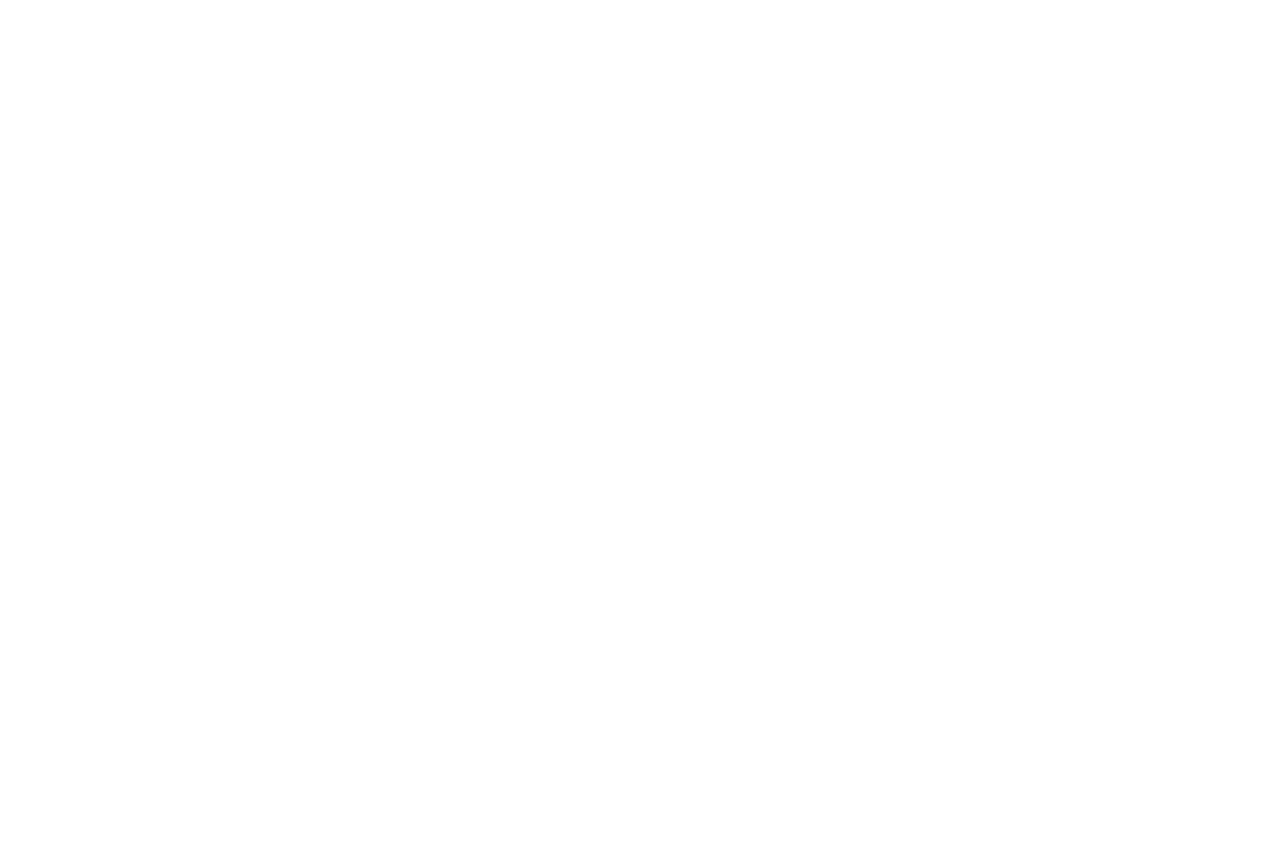
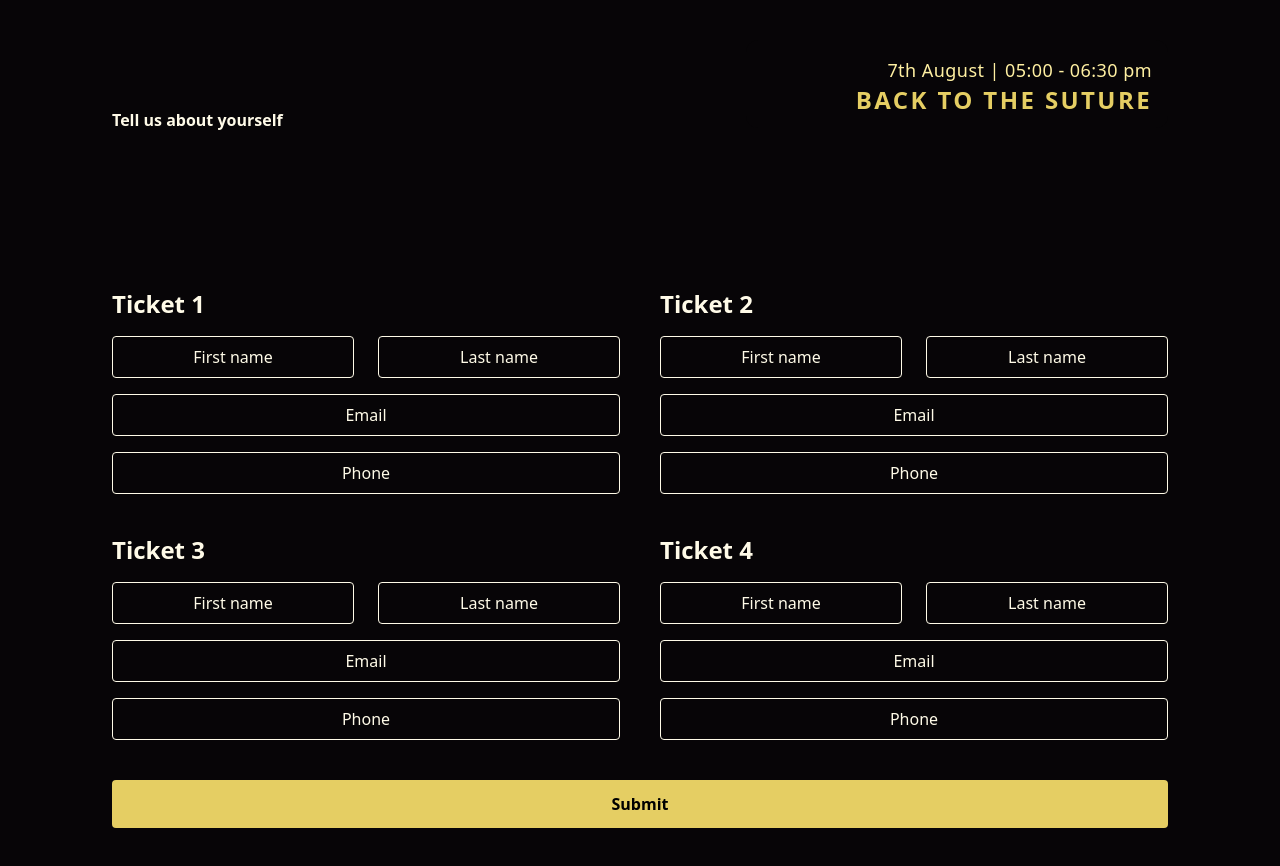
Before and after one commit to yousongsun/ticketing-system, a React (Vite) app in the folder packages/frontend/: page /user-detail in a window 1280 px wide. Before the commit this address had no page. Before the commit the page ends 800 px from the top, so only its background shows below. Built offline with nearby package versions, Linux system fonts and the light colour scheme.

Commit message:
feat: created user detail page to handle multiple tickets validation and layout

```diff
--- a/packages/frontend/src/App.tsx
+++ b/packages/frontend/src/App.tsx
@@ -1,6 +1,7 @@
 import type React from 'react';
 import { useState } from 'react';
 import { Link, Route, Routes } from 'react-router';
+import UserDetail from './UserDetail';
 import { Button } from './components/Button';
 
 import { useDispatch, useSelector } from 'react-redux';
@@ -35,6 +36,7 @@ const App: React.FC = () => {
             </Link>
           }
         />
+        <Route path="/user-detail" element={<UserDetail />} />
       </Routes>
     </>
   );
--- /dev/null
+++ b/packages/frontend/src/UserDetail.tsx
@@ -0,0 +1,132 @@
+import type React from 'react';
+import { useState } from 'react';
+import { TicketForm } from './components/TicketForm';
+
+type FormData = {
+  firstName: string;
+  lastName: string;
+  email: string;
+  phone: string;
+};
+
+type FormDataWithId = FormData & { id: string };
+
+const initialFormState: FormData = {
+  firstName: '',
+  lastName: '',
+  email: '',
+  phone: '',
+};
+
+const initialFormStateWithId = (id: string): FormDataWithId => ({
+  ...initialFormState,
+  id,
+});
+
+const UserDetail: React.FC = () => {
+  const [numberOfSeats] = useState(4); // number of seats
+  const [formStates, setFormStates] = useState<FormDataWithId[]>(
+    Array.from({ length: numberOfSeats }, (_, i) =>
+      initialFormStateWithId(`ticket-${Date.now()}-${i}`),
+    ),
+  );
+  const [errors, setErrors] = useState<
+    Partial<Record<keyof FormData, string>>[]
+  >([]);
+  const [submitted, setSubmitted] = useState(false);
+
+  const validateForm = (data: FormData) => {
+    const newErrors: Partial<Record<keyof FormData, string>> = {};
+    if (!data.firstName) newErrors.firstName = 'First name is required';
+    if (!data.lastName) newErrors.lastName = 'Last name is required';
+    if (!data.email) newErrors.email = 'Email is required';
+    else if (!/\S+@\S+\.\S+/.test(data.email))
+      newErrors.email = 'Invalid email format';
+    if (!data.phone) newErrors.phone = 'Phone number is required';
+    return newErrors;
+  };
+
+  const handleInputChange = (
+    e: React.ChangeEvent<HTMLInputElement>,
+    index: number,
+  ) => {
+    const { name, value } = e.target;
+    setFormStates((prev) =>
+      prev.map((form, i) => (i === index ? { ...form, [name]: value } : form)),
+    );
+  };
+
+  const handleSubmitAll = (e: React.FormEvent) => {
+    e.preventDefault();
+    const validationResults = formStates.map(validateForm);
+    setErrors(validationResults);
+
+    const hasErrors = validationResults.some(
+      (res) => Object.keys(res).length > 0,
+    );
+    if (!hasErrors) {
+      console.log('All forms submitted:', formStates);
+      setSubmitted(true);
+    } else {
+      setSubmitted(false);
+    }
+  };
+
+  return (
+    <form
+      onSubmit={handleSubmitAll}
+      className="min-h-screen bg-[#070507] flex flex-col items-center justify-center p-8 relative overflow-hidden"
+    >
+      <div className="max-w-6xl w-full p-2 relative z-10">
+        <div className="flex justify-between items-end px-10 mb-40">
+          <h1 className="text-[#FFFBE8] font-bold leading-none">
+            Tell us about yourself
+          </h1>
+
+          <div className="w-[40%] bg-[#070507] rounded-xl p-4 flex flex-col gap-y-2 justify-end">
+            <div className="flex flex-col items-end justify-end">
+              <h2 className="text-[#FFF0A2] text-lg tracking-wide text-right mb-1">
+                7th August | 05:00 - 06:30 pm
+              </h2>
+              <h1 className="text-[#E5CE63] font-black text-2xl tracking-widest text-right leading-none">
+                BACK TO THE SUTURE
+              </h1>
+            </div>
+          </div>
+        </div>
+
+        <div className="grid grid-cols-1 md:grid-cols-2 gap-10 px-10">
+          {formStates.map((data, i) => (
+            <div key={data.id}>
+              <h2 className="text-[#FFFBE8] font-semibold text-2xl mb-4">
+                Ticket {i + 1}
+              </h2>
+              <TicketForm
+                data={data}
+                errors={errors[i] || {}}
+                onChange={handleInputChange}
+                index={i}
+              />
+            </div>
+          ))}
+        </div>
+
+        <div className="mt-10 px-10">
+          <button
+            type="submit"
+            className="w-full py-3 rounded font-bold transition bg-[#E5CE63] text-black hover:bg-[#FFF0A2]"
+          >
+            Submit
+          </button>
+          {submitted && (
+            <p className="text-green-500 mt-4 font-semibold">
+              All forms submitted successfully!
+            </p>
+          )}
+        </div>
+      </div>
+    </form>
+  );
+};
+
+export default UserDetail;
--- a/packages/frontend/src/components/TicketForm/TicketForm.tsx
+++ b/packages/frontend/src/components/TicketForm/TicketForm.tsx
@@ -1,5 +1,4 @@
 import type React from 'react';
-import { useState } from 'react';
 
 type FormData = {
   firstName: string;
@@ -8,82 +7,43 @@ type FormData = {
   phone: string;
 };
 
-const initialFormState: FormData = {
-  firstName: '',
-  lastName: '',
-  email: '',
-  phone: '',
+type TicketFormProps = {
+  data: FormData;
+  errors: Partial<Record<keyof FormData, string>>;
+  onChange: (e: React.ChangeEvent<HTMLInputElement>, index: number) => void;
+  index: number;
 };
 
-export const TicketForm: React.FC = () => {
-  const [formData, setFormData] = useState<FormData>(initialFormState);
-  const [errors, setErrors] = useState<Partial<Record<keyof FormData, string>>>(
-    {},
-  );
-  const [submitted, setSubmitted] = useState(false);
-
-  const validateForm = (data: FormData) => {
-    const newErrors: Partial<Record<keyof FormData, string>> = {};
-    if (!data.firstName) newErrors.firstName = 'First name is required';
-    if (!data.lastName) newErrors.lastName = 'Last name is required';
-    if (!data.email) newErrors.email = 'Email is required';
-    else if (!/\S+@\S+\.\S+/.test(data.email))
-      newErrors.email = 'Invalid email format';
-    if (!data.phone) newErrors.phone = 'Phone number is required';
-    return newErrors;
-  };
-
-  const handleChange = (e: React.ChangeEvent<HTMLInputElement>) => {
-    const { name, value } = e.target;
-    setFormData((prev) => ({ ...prev, [name]: value }));
-  };
-
-  const handleSubmit = (e: React.FormEvent) => {
-    e.preventDefault();
-    const validationErrors = validateForm(formData);
-    if (Object.keys(validationErrors).length > 0) {
-      setErrors(validationErrors);
-      setSubmitted(false);
-    } else {
-      setErrors({});
-      setSubmitted(true);
-      console.log('Form submitted:', formData);
-      setFormData(initialFormState);
-    }
-  };
-
-  const { firstName, lastName, email, phone } = formData;
+export const TicketForm: React.FC<TicketFormProps> = ({
+  data,
+  errors,
+  onChange,
+  index,
+}) => {
+  const { firstName, lastName, email, phone } = data;
 
   return (
-    <form
-      onSubmit={handleSubmit}
-      className="max-w-lg mx-auto p-8 bg-transparent rounded-xl space-y-4 text-[#FFFBE8]"
-    >
+    <div className="max-w-lg mx-auto bg-transparent rounded-xl space-y-4 text-[#FFFBE8]">
       <div className="flex gap-6">
-        {/* First Name */}
         <div className="flex-1">
           <input
-            id="firstName"
             name="firstName"
             value={firstName}
-            onChange={handleChange}
-            className="w-full p-3 border border-[#FFFBE8] rounded bg-transparent placeholder-[#FFFBE8] placeholder:text-center focus:outline-none focus:ring-2 focus:ring-[#E5CE63]"
+            onChange={(e) => onChange(e, index)}
             placeholder="First name"
+            className="w-full p-2 border border-[#FFFBE8] rounded bg-transparent placeholder-[#FFFBE8] placeholder:text-center focus:outline-none focus:ring-2 focus:ring-[#E5CE63]"
           />
           {errors.firstName && (
             <p className="text-[#E5CE63] text-xs mt-1">{errors.firstName}</p>
           )}
         </div>
-
-        {/* Last Name */}
         <div className="flex-1">
           <input
-            id="lastName"
             name="lastName"
             value={lastName}
-            onChange={handleChange}
-            className="w-full p-3 border border-[#FFFBE8] rounded bg-transparent placeholder-[#FFFBE8] placeholder:text-center focus:outline-none focus:ring-2 focus:ring-[#E5CE63]"
+            onChange={(e) => onChange(e, index)}
             placeholder="Last name"
+            className="w-full p-2 border border-[#FFFBE8] rounded bg-transparent placeholder-[#FFFBE8] placeholder:text-center focus:outline-none focus:ring-2 focus:ring-[#E5CE63]"
           />
           {errors.lastName && (
             <p className="text-[#E5CE63] text-xs mt-1">{errors.lastName}</p>
@@ -91,52 +51,27 @@ export const TicketForm: React.FC = () => {
         </div>
       </div>
 
-      {/* Email */}
-      <div>
       <input
-          id="email"
         name="email"
-          type="email"
         value={email}
-          onChange={handleChange}
-          className="w-full p-3 border border-[#FFFBE8] rounded bg-transparent placeholder-[#FFFBE8] placeholder:text-center focus:outline-none focus:ring-2 focus:ring-[#E5CE63]"
+        onChange={(e) => onChange(e, index)}
         placeholder="Email"
+        className="w-full p-2 border border-[#FFFBE8] rounded bg-transparent placeholder-[#FFFBE8] placeholder:text-center focus:outline-none focus:ring-2 focus:ring-[#E5CE63]"
       />
       {errors.email && (
         <p className="text-[#E5CE63] text-xs mt-1">{errors.email}</p>
       )}
-      </div>
 
-      {/* Phone */}
-      <div>
       <input
-          id="phone"
         name="phone"
-          type="tel"
         value={phone}
-          onChange={handleChange}
-          className="w-full p-3 border border-[#FFFBE8] rounded bg-transparent placeholder-[#FFFBE8] placeholder:text-center focus:outline-none focus:ring-2 focus:ring-[#E5CE63]"
+        onChange={(e) => onChange(e, index)}
         placeholder="Phone"
+        className="w-full p-2 border border-[#FFFBE8] rounded bg-transparent placeholder-[#FFFBE8] placeholder:text-center focus:outline-none focus:ring-2 focus:ring-[#E5CE63]"
       />
       {errors.phone && (
         <p className="text-[#E5CE63] text-xs mt-1">{errors.phone}</p>
       )}
     </div>
-
-      {/* Submit */}
-      <button
-        type="submit"
-        className="w-full py-3 rounded font-bold transition bg-[#E5CE63] text-black hover:bg-[#FFF0A2]"
-      >
-        Submit
-      </button>
-
-      {/* Success Message */}
-      {submitted && (
-        <p className="text-green-500 mt-4 font-semibold">
-          Form submitted successfully!
-        </p>
-      )}
-    </form>
   );
 };
```
Lines whose indentation alone changed are shown as unchanged.
